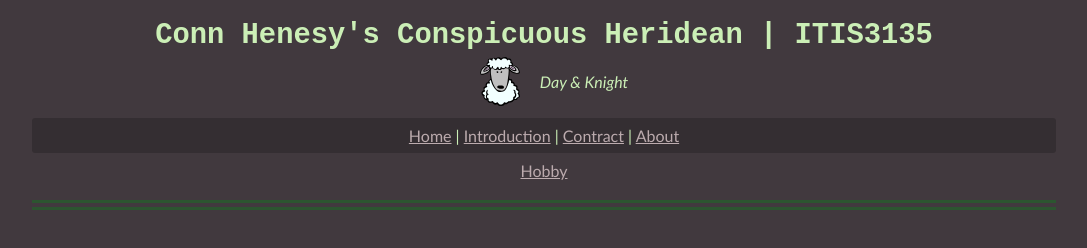
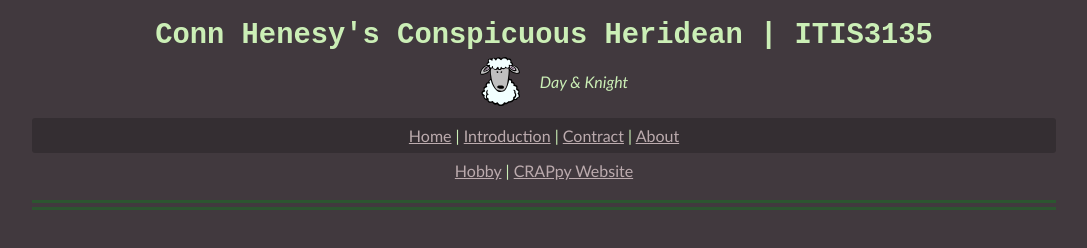
Before and after one commit to ConnFDM/connfdm.github.io, a plain HTML site: page itis3135/index.html in a window 1280 px wide. Shown: the top 248 px of the page, without its empty margins (96-1183 px from the left). Drawn offline with Linux system fonts and the light colour scheme.

Commit message:
Update header.html

```diff
--- a/itis3135/components/header.html
+++ b/itis3135/components/header.html
@@ -12,5 +12,6 @@
     </nav>
     <nav>
         <a href="hobby/">Hobby</a>
+        | <a href="stuff/The Greatest Website In The World!!!.htm">CRAPpy Website</a>
     </nav>
 </header>
```
